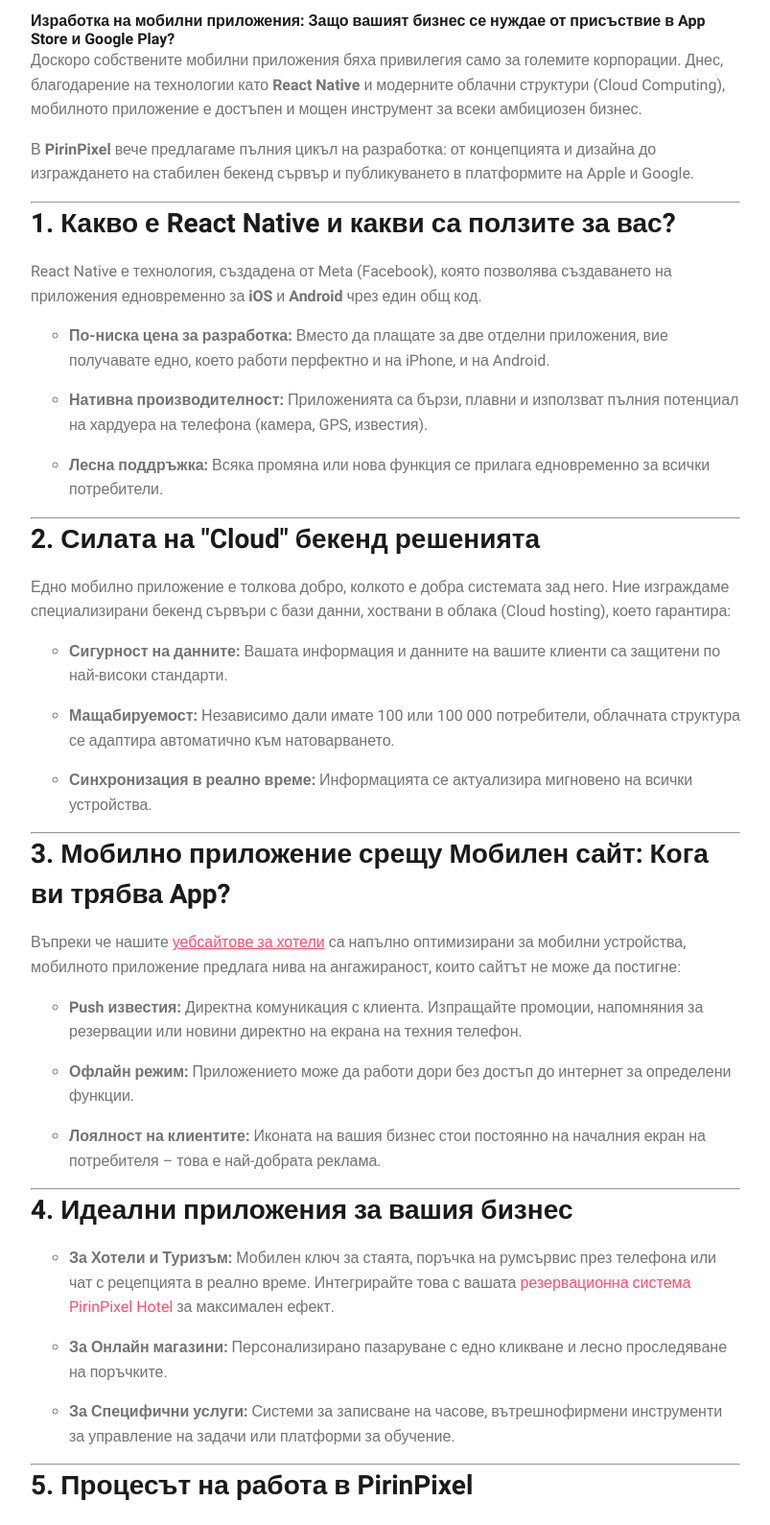
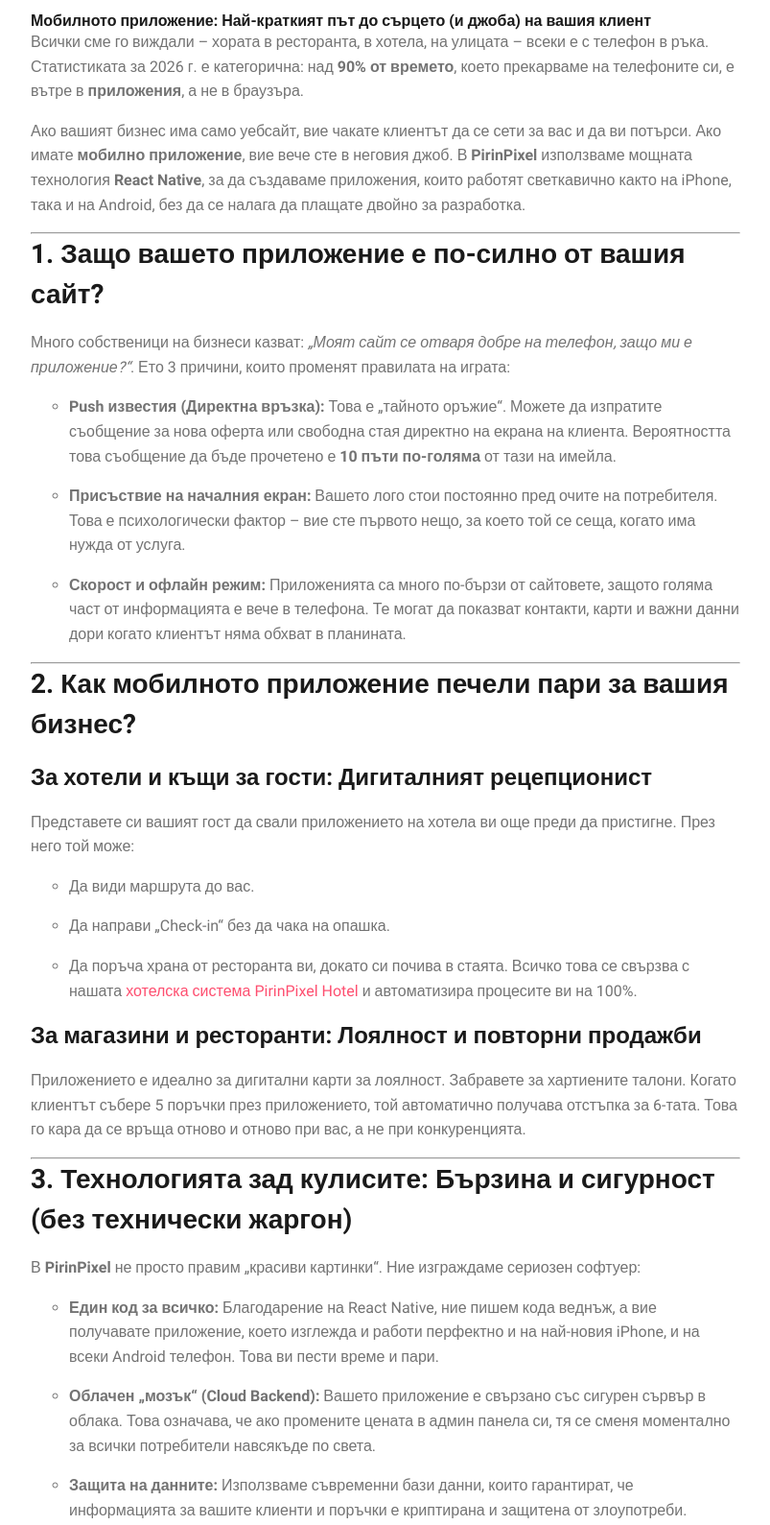
Before and after one commit to Almishev/blog, an Eleventy site: page src/blog/razrabotvane-na-mobilni-prilojeniq.md in a window 1280 px wide. Shown: the part 1120-2709 px from the top of the page at 96% size, without its empty margins (48-851 px from the left). Built offline with nearby package versions, Linux system fonts and the light colour scheme; Eleventy itself is replaced by a stand-in of ours; files that its build step writes are made by us from their sources; files whose address does not match are found by name.

Commit message:
Update Blog “razrabotvane-na-mobilni-prilojeniq”

```diff
--- a/src/blog/razrabotvane-na-mobilni-prilojeniq.md
+++ b/src/blog/razrabotvane-na-mobilni-prilojeniq.md
@@ -1,10 +1,10 @@
 ---
 pageName: razrabotvane-na-mobilni-prilojeniq
-blogTitle: "Разработка на мобилни приложения с React Native: Бъдете в джоба на
-  вашите клиенти"
-titleTag: Изработка на мобилни приложения (Android и iOS) | PirinPixel
-blogDescription: Търсите професионална изработка на мобилно приложение? Научете
-  как React Native и облачните технологии могат да трансформират вашия бизнес.
+blogTitle: "Изработка на мобилни приложения за бизнес: Защо App е по-добро от сайт?"
+titleTag: Мобилни приложения за Android и iOS | Разработка от PirinPixel
+blogDescription: Търсите изработка на мобилно приложение? Разберете как
+  собствено приложение може да увеличи продажбите ви, да автоматизира бизнеса и
+  да ви държи пред конкуренцията.
 author: Антон Алмишев
 date: 2026-02-06T14:58:42.145Z
 tags:
@@ -12,68 +12,68 @@ tags:
 image: /images/blog/website-maker.jpg
 imageAlt: Изработка на мобилни приложения
 ---
-# Изработка на мобилни приложения: Защо вашият бизнес се нуждае от присъствие в App Store и Google Play?
+# Мобилното приложение: Най-краткият път до сърцето (и джоба) на вашия клиент
 
-Доскоро собствените мобилни приложения бяха привилегия само за големите корпорации. Днес, благодарение на технологии като **React Native** и модерните облачни структури (Cloud Computing), мобилното приложение е достъпен и мощен инструмент за всеки амбициозен бизнес.
+Всички сме го виждали – хората в ресторанта, в хотела, на улицата – всеки е с телефон в ръка. Статистиката за 2026 г. е категорична: над **90% от времето**, което прекарваме на телефоните си, е вътре в **приложения**, а не в браузъра.
 
-В **PirinPixel** вече предлагаме пълния цикъл на разработка: от концепцията и дизайна до изграждането на стабилен бекенд сървър и публикуването в платформите на Apple и Google.
+Ако вашият бизнес има само уебсайт, вие чакате клиентът да се сети за вас и да ви потърси. Ако имате **мобилно приложение**, вие вече сте в неговия джоб. В **PirinPixel** използваме мощната технология **React Native**, за да създаваме приложения, които работят светкавично както на iPhone, така и на Android, без да се налага да плащате двойно за разработка.
 
 - - -
 
-## 1. Какво е React Native и какви са ползите за вас?
+## 1. Защо вашето приложение е по-силно от вашия сайт?
 
-React Native е технология, създадена от Meta (Facebook), която позволява създаването на приложения едновременно за **iOS** и **Android** чрез един общ код.
+Много собственици на бизнеси казват: *„Моят сайт се отваря добре на телефон, защо ми е приложение?“*. Ето 3 причини, които променят правилата на играта:
 
-* **По-ниска цена за разработка:** Вместо да плащате за две отделни приложения, вие получавате едно, което работи перфектно и на iPhone, и на Android.
-* **Нативна производителност:** Приложенията са бързи, плавни и използват пълния потенциал на хардуера на телефона (камера, GPS, известия).
-* **Лесна поддръжка:** Всяка промяна или нова функция се прилага едновременно за всички потребители.
+* **Push известия (Директна връзка):** Това е „тайното оръжие“. Можете да изпратите съобщение за нова оферта или свободна стая директно на екрана на клиента. Вероятността това съобщение да бъде прочетено е **10 пъти по-голяма** от тази на имейла.
+* **Присъствие на началния екран:** Вашето лого стои постоянно пред очите на потребителя. Това е психологически фактор – вие сте първото нещо, за което той се сеща, когато има нужда от услуга.
+* **Скорост и офлайн режим:** Приложенията са много по-бързи от сайтовете, защото голяма част от информацията е вече в телефона. Те могат да показват контакти, карти и важни данни дори когато клиентът няма обхват в планината.
 
 - - -
 
-## 2. Силата на "Cloud" бекенд решенията
+## 2. Как мобилното приложение печели пари за вашия бизнес?
 
-Едно мобилно приложение е толкова добро, колкото е добра системата зад него. Ние изграждаме специализирани бекенд сървъри с бази данни, хоствани в облака (Cloud hosting), което гарантира:
+### **За хотели и къщи за гости: Дигиталният рецепционист**
 
-* **Сигурност на данните:** Вашата информация и данните на вашите клиенти са защитени по най-високи стандарти.
-* **Мащабируемост:** Независимо дали имате 100 или 100 000 потребители, облачната структура се адаптира автоматично към натоварването.
-* **Синхронизация в реално време:** Информацията се актуализира мигновено на всички устройства.
+Представете си вашият гост да свали приложението на хотела ви още преди да пристигне. През него той може:
+
+* Да види маршрута до вас.
+* Да направи „Check-in“ без да чака на опашка.
+* Да поръча храна от ресторанта ви, докато си почива в стаята. Всичко това се свързва с нашата [хотелска система PirinPixel Hotel](https://www.pirinpixel.com/blog/hotel-reservation-management-system/) и автоматизира процесите ви на 100%.
+
+### **За магазини и ресторанти: Лоялност и повторни продажби**
+
+Приложението е идеално за дигитални карти за лоялност. Забравете за хартиените талони. Когато клиентът събере 5 поръчки през приложението, той автоматично получава отстъпка за 6-тата. Това го кара да се връща отново и отново при вас, а не при конкуренцията.
 
 - - -
 
-## 3. Мобилно приложение срещу Мобилен сайт: Кога ви трябва App?
+## 3. Технологията зад кулисите: Бързина и сигурност (без технически жаргон)
 
-Въпреки че нашите [уебсайтове за хотели](https://www.pirinpixel.com/blog/izrabotka-na-uebsajt-za-hotel/) са напълно оптимизирани за мобилни устройства, мобилното приложение предлага нива на ангажираност, които сайтът не може да постигне:
+В **PirinPixel** не просто правим „красиви картинки“. Ние изграждаме сериозен софтуер:
 
-1. **Push известия:** Директна комуникация с клиента. Изпращайте промоции, напомняния за резервации или новини директно на екрана на техния телефон.
-2. **Офлайн режим:** Приложението може да работи дори без достъп до интернет за определени функции.
-3. **Лоялност на клиентите:** Иконата на вашия бизнес стои постоянно на началния екран на потребителя – това е най-добрата реклама.
+1. **Един код за всичко:** Благодарение на React Native, ние пишем кода веднъж, а вие получавате приложение, което изглежда и работи перфектно и на най-новия iPhone, и на всеки Android телефон. Това ви пести време и пари.
+2. **Облачен „мозък“ (Cloud Backend):** Вашето приложение е свързано със сигурен сървър в облака. Това означава, че ако промените цената в админ панела си, тя се сменя моментално за всички потребители навсякъде по света.
+3. **Защита на данните:** Използваме съвременни бази данни, които гарантират, че информацията за вашите клиенти и поръчки е криптирана и защитена от злоупотреби.
 
 - - -
 
-## 4. Идеални приложения за вашия бизнес
+## 4. Как протича процесът по изработка?
 
-* **За Хотели и Туризъм:** Мобилен ключ за стаята, поръчка на румсървис през телефона или чат с рецепцията в реално време. Интегрирайте това с вашата [резервационна система PirinPixel Hotel](https://www.pirinpixel.com/blog/hotel-reservation-management-system/) за максимален ефект.
-* **За Онлайн магазини:** Персонализирано пазаруване с едно кликване и лесно проследяване на поръчките.
-* **За Специфични услуги:** Системи за записване на часове, вътрешнофирмени инструменти за управление на задачи или платформи за обучение.
+Ние знаем, че вашият бизнес е важен, затова работим структурирано:
+
+* **Етап 1: Идея и План** – Сядаме на кафе (или онлайн) и обсъждаме как приложението ще ви донесе печалба.
+* **Етап 2: Дизайн** – Рисуваме всеки екран така, че да е лесен за ползване дори от хора, които не са „технологични гурута“.
+* **Етап 3: Програмиране** – Тук се случва магията. Изграждаме приложението и сървъра.
+* **Етап 4: Тестване** – Проверяваме всичко до най-малкия детайл.
+* **Етап 5: Публикуване** – Качваме приложението ви в Google Play и App Store.
 
 - - -
 
-## 5. Процесът на работа в PirinPixel
+## 5. Време ли е вашият бизнес да премине на следващото ниво?
 
-Ние не просто пишем код. Ние създаваме продукт:
+Светът е мобилен. Клиентите ви са мобилни. Вашата конкуренция вероятно вече обмисля този ход. Мобилното приложение не е просто софтуер – то е нов начин да правите бизнес, по-ефективен, по-бърз и много по-печеливш.
 
-1. **Консултация и Анализ:** Обсъждаме вашата идея и нуждите на крайния потребител.
-2. **UX/UI Дизайн:** Създаваме интуитивен интерфейс, който хората ще обичат да ползват.
-3. **Разработка (React Native):** Пишем чист и оптимизиран код.
-4. **Backend & Cloud:** Настройваме сървърите и базата данни.
-5. **Публикуване и Поддръжка:** Грижим се приложението ви да влезе успешно в App Store и Google Play.
+В **PirinPixel** съчетаваме опита си в [изработката на уебсайтове](https://www.google.com/search?q=https://www.pirinpixel.com/blog/izrazhdane-uebsajt/) с най-новите технологии в мобилната разработка, за да ви предложим продукт, който наистина работи за вас.
 
-- - -
+**Имате идея за приложение?** Независимо дали е за хотел, магазин или вътрешнофирмен инструмент – ние сме тук, за да я реализираме.
 
-## Заключение: Бъдете част от дигиталното бъдеще
-
-В свят, в който прекарваме средно по 5 часа на ден пред мобилните си телефони, липсата на мобилно приложение е пропусната възможност. С React Native и облачните технологии, вашият бизнес може да бъде по-близо до клиентите от всякога.
-
-**Имате идея за мобилно приложение?** Нека я превърнем в реалност. Свържете се с PirinPixel и получете професионална консултация за вашия следващ голям проект!
-
-\[Започнете разработката на вашето приложение сега!]
+\[Свържете се с PirinPixel днес и нека обсъдим вашето мобилно бъдеще!]
```
